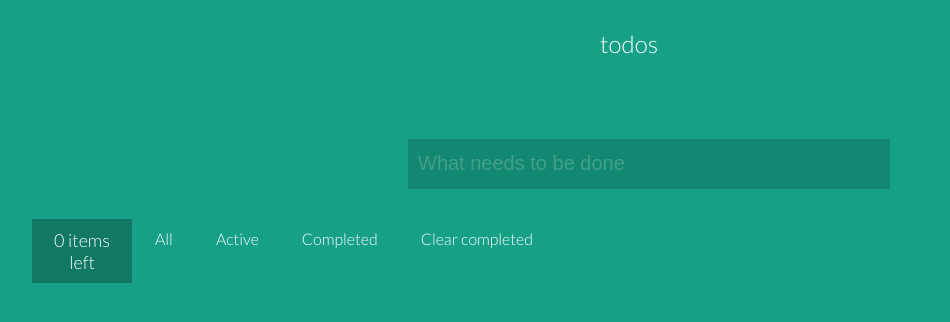
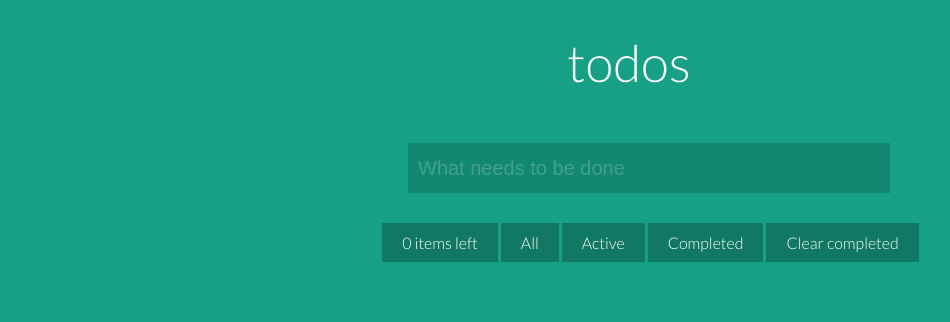
Before and after one commit to evulins/todo-react, a React (Create React App) app: page / in a window 1280 px wide. Shown: the top 322 px of the page, without its empty margins (11-961 px from the left). Built offline with nearby package versions, Linux system fonts and the light colour scheme.

Commit message:
filter task list

```diff
--- a/src/App.css
+++ b/src/App.css
@@ -1,28 +1,3 @@
 .App {
   text-align: center;
 }
-
-.App-logo {
-  animation: App-logo-spin infinite 20s linear;
-  height: 80px;
-}
-
-.App-header {
-  background-color: #222;
-  height: 150px;
-  padding: 20px;
-  color: white;
-}
-
-.App-title {
-  font-size: 1.5em;
-}
-
-.App-intro {
-  font-size: large;
-}
-
-@keyframes App-logo-spin {
-  from { transform: rotate(0deg); }
-  to { transform: rotate(360deg); }
-}
--- a/src/App.js
+++ b/src/App.js
@@ -1,5 +1,4 @@
 import React, { Component } from 'react';
-import './App.css';
 import TaskContainer from './components/TaskContainer'
 import { library } from '@fortawesome/fontawesome-svg-core'
 import { faTrash, faCheck } from '@fortawesome/free-solid-svg-icons'
--- a/src/components/NavButtons.js
+++ b/src/components/NavButtons.js
@@ -4,7 +4,12 @@ import PropTypes from 'prop-types'
 class NavButtons extends Component {
 
   static propTypes = {
-    count: PropTypes.number.isRequired
+    count: PropTypes.number.isRequired,
+    changeCategory: PropTypes.func.isRequired
+  }
+
+  clearAll = () => {
+    this.props.clearCompleted()
   }
 
   render() {
@@ -12,13 +17,14 @@ class NavButtons extends Component {
     return (
       <ul className="buttons">
         <li><div className="count"><span>{this.props.count}</span> items left</div></li>
-        <li><input type="button" className="all" name="All" value="All" /></li>
-        <li><input type="button" className="active" name="Active" value="Active" /></li>
-        <li><input type="button" className="completed" name="Completed" value="Completed" /></li>
-        <li><input type="button" className="clearCompleted" name="clearCompleted" value="Clear completed" /></li>
+        <li><input type="button" className="all" onClick={() => this.props.changeCategory('all')} name="All" value="All" /></li>
+        <li><input type="button" className="active" onClick={() => this.props.changeCategory('active')} name="Active" value="Active" /></li>
+        <li><input type="button" className="completed" onClick={() => this.props.changeCategory('completed')} name="Completed" value="Completed" /></li>
+        <li><input type="button" className="clearCompleted" onClick={this.clearAll} name="clearCompleted" value="Clear completed" /></li>
       </ul>
     )
   }
 }
 
+
 export default NavButtons
--- a/src/components/Task.js
+++ b/src/components/Task.js
@@ -23,7 +23,6 @@ class Task extends Component {
 
   render() {
     const task = this.props.task
-    // const taskClassName = this.props.task.checked ? 'checked' : '';
 
     return (
       <li>
--- a/src/components/TaskContainer.js
+++ b/src/components/TaskContainer.js
@@ -3,10 +3,18 @@ import NavButtons from './NavButtons'
 import TaskForm from './TaskForm'
 import TasksList from './TasksList'
 
+
+const FILTERS = {
+  'active': task => !task.completed,
+  'completed': task => task.completed,
+  'all': task => task
+}
+
 class TaskContainer extends Component {
 
   state = {
-    tasks: []
+    tasks: [],
+    filterKey: 'all'
   }
 
   taskId = () => this.state.tasks.length + 1
@@ -40,6 +48,18 @@ class TaskContainer extends Component {
     }
   }
 
+  clearCompleted = () => {
+    this.setState({
+      tasks: this.state.tasks.filter(task => !task.completed)
+    })
+  }
+
+  changeCategory = (key) => {
+    this.setState({
+      filterKey: key
+    })
+  }
+
   render() {
 
     return (
@@ -49,14 +69,16 @@ class TaskContainer extends Component {
           onCreateTask={this.createTask}
         />
         <TasksList
-          tasks={this.state.tasks}
           onCreateTask={this.createTask}
           deleteTask={this.removeTask}
           changeTaskStatus={this.changeTaskStatus}
+          filteredTasks={this.state.tasks.filter(FILTERS[this.state.filterKey])}
         />
 
         <NavButtons
-          count={this.state.tasks.length}
+          count={this.state.tasks.filter(task => !task.completed).length}
+          clearCompleted={this.clearCompleted}
+          changeCategory={this.changeCategory}
         />
 
       </div>
--- a/src/components/TasksList.js
+++ b/src/components/TasksList.js
@@ -5,7 +5,7 @@ import Task from './Task'
 class TasksList extends Component {
 
   static propTypes = {
-    tasks: PropTypes.array.isRequired,
+    filteredTasks: PropTypes.array.isRequired,
     deleteTask: PropTypes.func.isRequired,
     changeTaskStatus: PropTypes.func.isRequired
   }
@@ -15,11 +15,10 @@ class TasksList extends Component {
     return (
       <div className="listForm">
         <ul className="tasks">
-          {this.props.tasks.map((task, index) => (
+          {this.props.filteredTasks.map((task, index) => (
             <Task
               task={task}
               key={index}
-              tasksList={this.props.tasks}
               deleteTask={this.props.deleteTask}
               changeTaskStatus={this.props.changeTaskStatus}
             />
--- a/src/index.css
+++ b/src/index.css
@@ -46,8 +46,8 @@ body {
 
 
 
-h1{
-  margin-bottom:50px !important;
+h1 {
+  margin-bottom: 50px !important;
 }
 h1 {
   font: 300 3.2em/1.2 "Lato", sans-serif;
@@ -56,12 +56,12 @@ h1 {
 }
 
 header {
-  padding-top: 30px;
-  margin-bottom: 30px;
-  text-align:center;
+  padding-top: 2rem;
+  margin-bottom: 2rem;
+  text-align: center;
 }
 
-.todo-app {
+.todo-app .task-container {
   display: flex;
   width: 100%;
   flex-direction: column;
@@ -88,7 +88,6 @@ header {
 
 .buttons {
     margin: 0 auto;
-    width: 100%;
     text-align: center;
     list-style-type: none;
 }
@@ -96,6 +95,7 @@ header {
 .buttons li {
     float: left;
     margin-left: 3px;
+    background-color: rgba(0,0,0,.25);
 }
 
 input[type='text'] {
@@ -148,24 +148,15 @@ input[type='text'] {
 }
 
 .count {
-  border:0;
-  width: 100px;
-  background-color: transparent;
   padding: 10px 20px;
-  color: white;
-  cursor: pointer;
-  font-size: 16px
-}
-.count {
-  background-color: rgba(0,0,0,.25);
-  font:300 18px "Lato", "Arial", sans-serif;
+  font: 300 16px "Lato", "Arial", sans-serif;
+  white-space: nowrap;
 }
 
 
 .button_delete {
   opacity: 0.6;
   font-size: 24px;
-  /*color: transparent;*/
   -webkit-transition: opacity .3s .1s ease;
   transition: opacity .3s .1s ease;
   cursor: pointer;
@@ -180,7 +171,7 @@ input[type='text'] {
   color: #d4d8d5;
 }
 
-.buttons input[type="button"]{
+.buttons input[type="button"] {
   border:0;
   background-color: transparent;
   padding: 10px 20px;
@@ -188,7 +179,7 @@ input[type='text'] {
   cursor: pointer;
   font-size: 16px
 }
-.clearCompleted{
+.clearCompleted {
   background-color: rgba(0,0,0,.25);
   font:300 18px "Lato", "Arial", sans-serif;
 }
@@ -230,22 +221,20 @@ input[type='text'] {
   -webkit-transition: border .3s ease;
   transition: border .3s ease;
 }
-.label__check i.icon {
+/*.label__check .icon {
   opacity: 0.2;
   font-size: 36px;
   color: transparent;
   -webkit-transition: opacity .3s .1s ease;
   transition: opacity .3s .1s ease;
   -webkit-text-stroke: 3px rgba(0, 0, 0, 0.5);
-}
-.label__check:hover {
-  border: 5px solid rgba(0, 0, 0, 0.2);
-}
+}*/
+
 .label__checkbox:checked + .label__text .label__check {
   -webkit-animation: check 0.5s cubic-bezier(0.895, 0.03, 0.685, 0.22) 1 forwards;
           animation: check 0.5s cubic-bezier(0.895, 0.03, 0.685, 0.22) 1 forwards;
 }
-.label__checkbox:checked + .label__text .label__check .icon {
+/*.label__checkbox:checked + .label__text .label__check .icon {
   opacity: 1;
   -webkit-transform: scale(0);
           transform: scale(0);
@@ -253,7 +242,7 @@ input[type='text'] {
   -webkit-text-stroke: 0;
   -webkit-animation: icon 0.3s cubic-bezier(1, 0.008, 0.565, 1.65) 0.1s 1 forwards;
           animation: icon 0.3s cubic-bezier(1, 0.008, 0.565, 1.65) 0.1s 1 forwards;
-}
+}*/
 
 .center {
  float: left;
```
